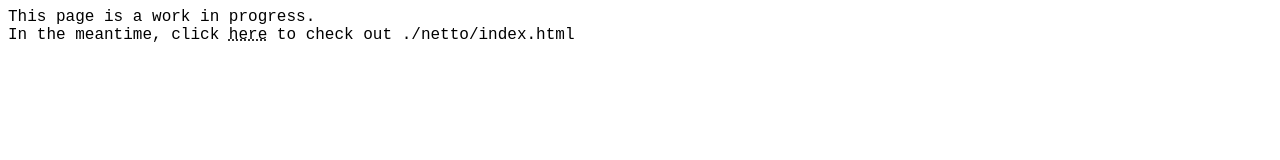
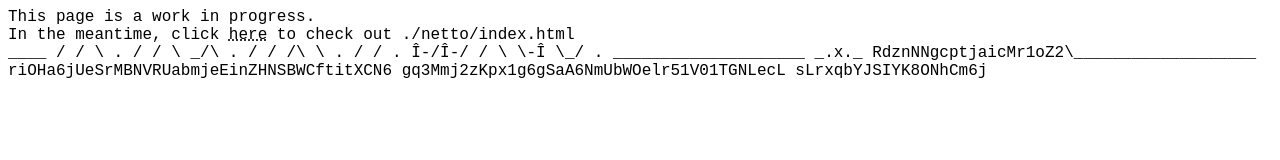
Before and after one commit to camper0008/camper0008.github.io, a plain HTML site: page index.html in a window 1280 px wide. Drawn offline with Linux system fonts and the light colour scheme.

Commit message:
added ascii

```diff
--- a/index.html
+++ b/index.html
@@ -23,5 +23,17 @@
         This page is a work in progress.
         <br>
         In the meantime, click <text onclick="window.location = './netto/template/index.html'">here</text> to check out ./netto/index.html
+        <br>
+         ____
+        /  / \         .
+       /  /   \          _/\ .
+      /  /  /\ \      . /  /   .
+   Î-/Î-/  /  \ \-Î     \_/ .
+____________________    _.x._
+RdznNNgcptjaicMr1oZ2\___________________
+riOHa6jUeSrMBNVRUabmjeEinZHNSBWCftitXCN6
+gq3Mmj2zKpx1g6gSaA6NmUbWOelr51V01TGNLecL
+   sLrxqbYJSIYK8ONhCm6j
+
     </body>
 </html>
```
Also changed, not shown: 1 other file.
